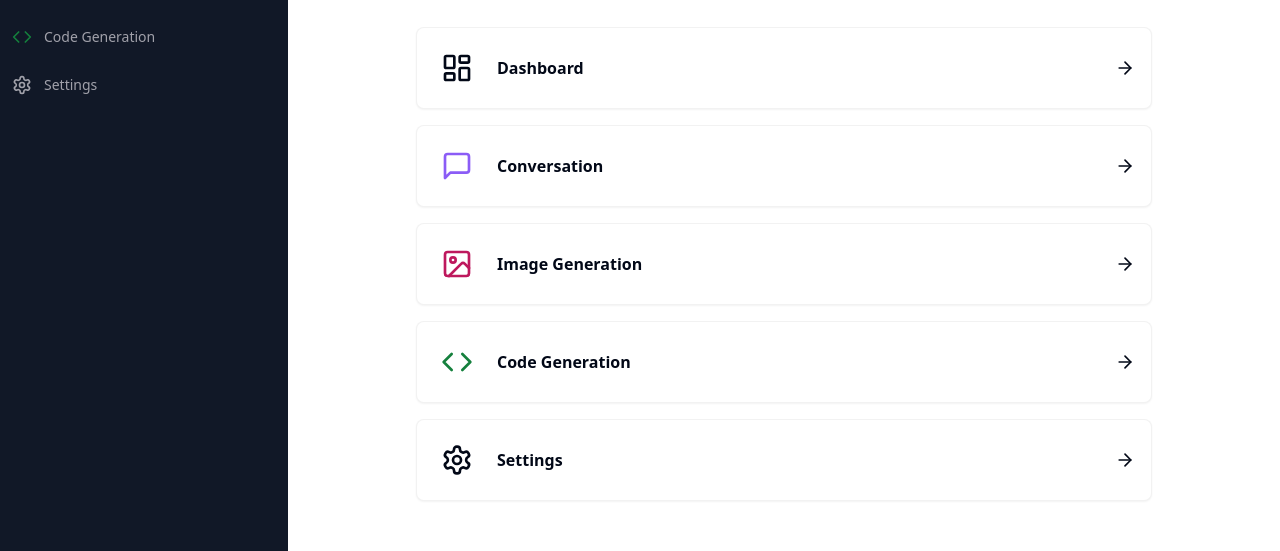
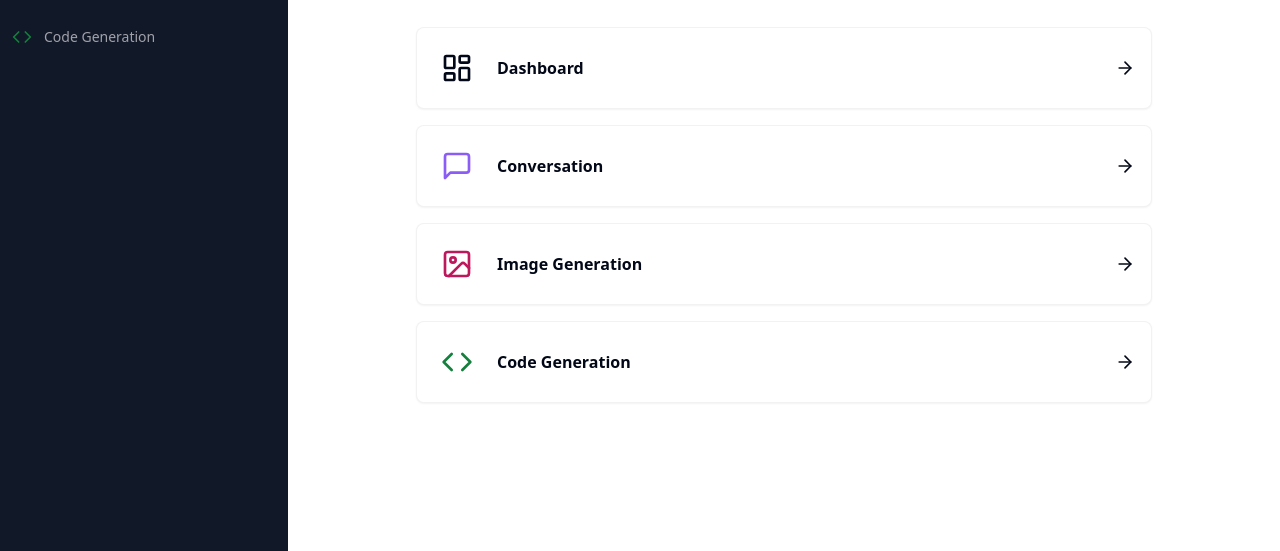
Before and after one commit to zahidhasanemran/enterprise-system, a Next.js app: page /dashboard in a window 1280 px wide. Shown: the part 233-784 px from the top of the page. Built offline with nearby package versions, Linux system fonts and the light colour scheme; no server answers.

Commit message:
settings page hidden

```diff
--- a/constants/menu.ts
+++ b/constants/menu.ts
@@ -59,11 +59,11 @@ export const sidebarMenu = [
     icon: Code,
     color: 'text-green-700',
   },
-  {
-    id: 7,
-    href: '/settings',
-    label: 'Settings',
-    icon: Settings,
-    color: '',
-  },
+  // {
+  //   id: 7,
+  //   href: '/settings',
+  //   label: 'Settings',
+  //   icon: Settings,
+  //   color: '',
+  // },
 ]
```
